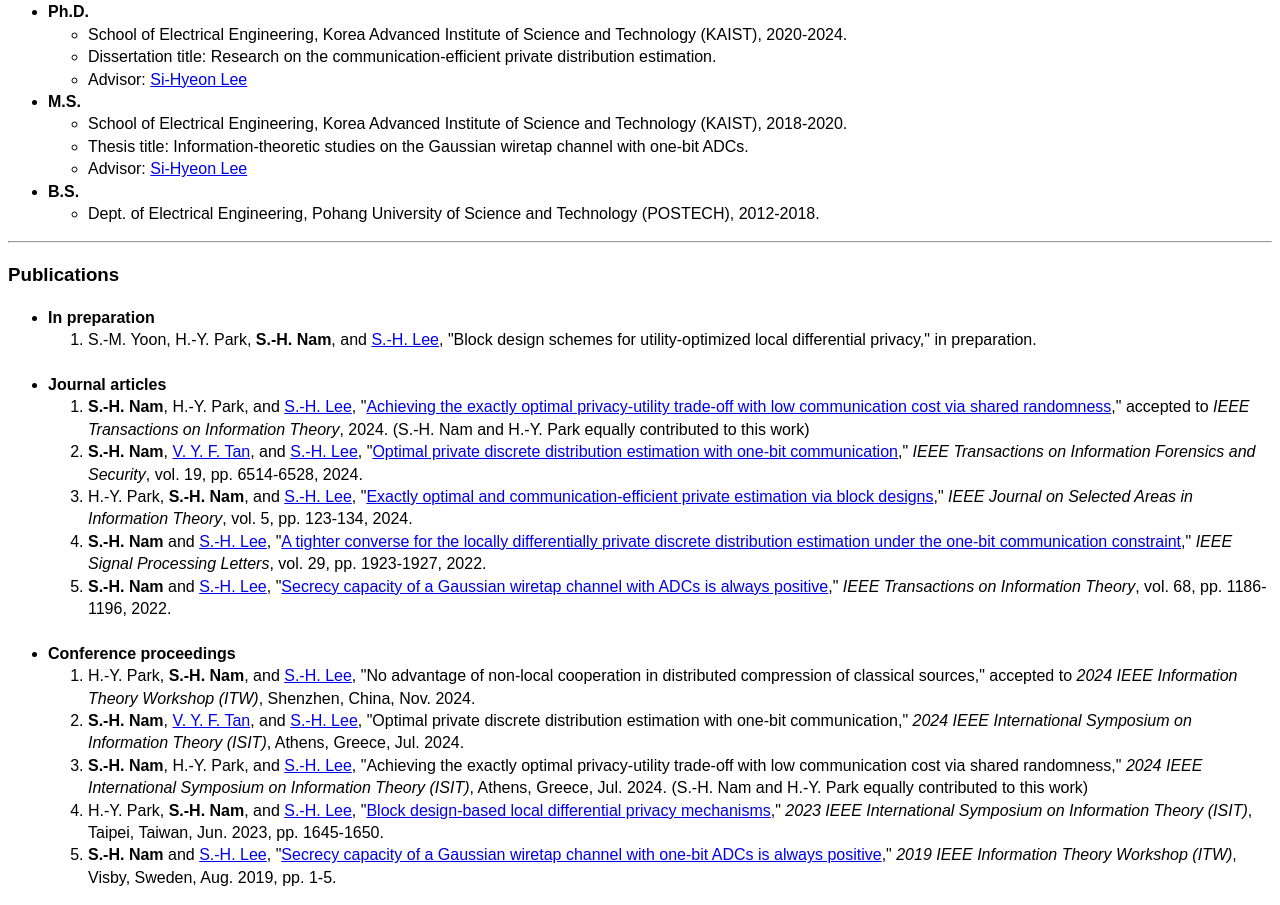
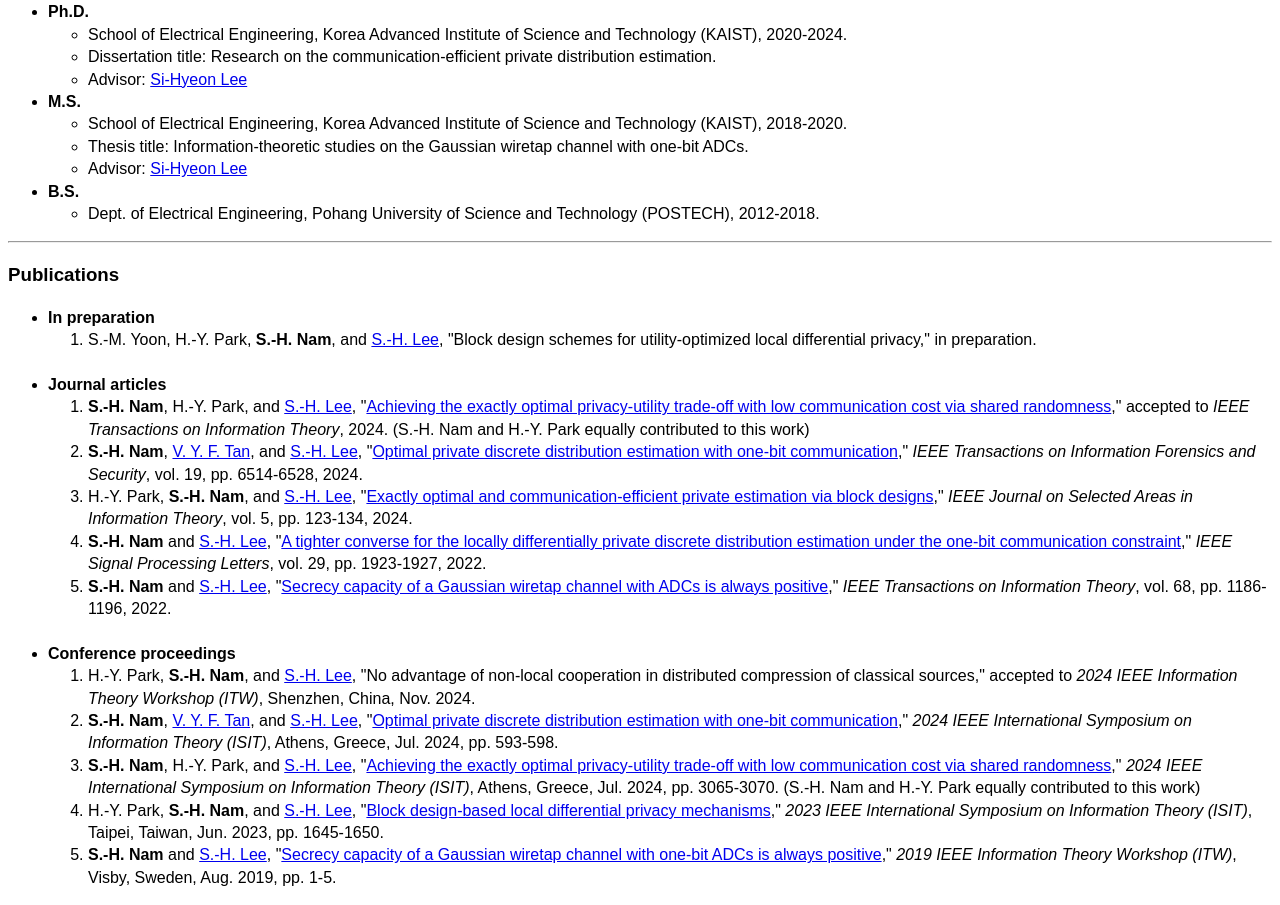
Before and after one commit to s-h-nam/webpage, a plain HTML site: page index.html in a window 1280 px wide. Shown: the part 766-1671 px from the top of the page. Drawn offline with nearby package versions, Linux system fonts and the light colour scheme.

Commit message:
update ISIT 2024 href

```diff
--- a/index.html
+++ b/index.html
@@ -101,8 +101,8 @@
         <li> <b>Conference proceedings</b> </li>
         <ol>
             <li> H.-Y. Park, <b>S.-H. Nam</b>, and <a href="https://sites.google.com/view/kaist-infolab/team/professor?authuser=0">S.-H. Lee</a>, "No advantage of non-local cooperation in distributed compression of classical sources," accepted to <i>2024 IEEE Information Theory Workshop (ITW)</i>, Shenzhen, China, Nov. 2024.</li>
-            <li><b>S.-H. Nam</b>, <a href="https://vyftan.github.io">V. Y. F. Tan</a>, and <a href="https://sites.google.com/view/kaist-infolab/team/professor?authuser=0">S.-H. Lee</a>, "Optimal private discrete distribution estimation with one-bit communication," <i>2024 IEEE International Symposium on Information Theory (ISIT)</i>, Athens, Greece, Jul. 2024.</li>
-            <li><b>S.-H. Nam</b>, H.-Y. Park, and <a href="https://sites.google.com/view/kaist-infolab/team/professor?authuser=0">S.-H. Lee</a>, "Achieving the exactly optimal privacy-utility trade-off with low communication cost via shared randomness," <i>2024 IEEE International Symposium on Information Theory (ISIT)</i>, Athens, Greece, Jul. 2024. (S.-H. Nam and H.-Y. Park equally contributed to this work)</li>
+            <li><b>S.-H. Nam</b>, <a href="https://vyftan.github.io">V. Y. F. Tan</a>, and <a href="https://sites.google.com/view/kaist-infolab/team/professor?authuser=0">S.-H. Lee</a>, "<a href="https://ieeexplore.ieee.org/document/10619154">Optimal private discrete distribution estimation with one-bit communication</a>," <i>2024 IEEE International Symposium on Information Theory (ISIT)</i>, Athens, Greece, Jul. 2024, pp. 593-598.</li>
+            <li><b>S.-H. Nam</b>, H.-Y. Park, and <a href="https://sites.google.com/view/kaist-infolab/team/professor?authuser=0">S.-H. Lee</a>, "<a href="https://ieeexplore.ieee.org/document/10619385">Achieving the exactly optimal privacy-utility trade-off with low communication cost via shared randomness</a>," <i>2024 IEEE International Symposium on Information Theory (ISIT)</i>, Athens, Greece, Jul. 2024, pp. 3065-3070. (S.-H. Nam and H.-Y. Park equally contributed to this work)</li>
             <li> H.-Y. Park, <b>S.-H. Nam</b>, and <a href="https://sites.google.com/view/kaist-infolab/team/professor?authuser=0">S.-H. Lee</a>, "<a href="https://ieeexplore.ieee.org/document/10206918">Block design-based local differential privacy mechanisms</a>," <i>2023 IEEE International Symposium on Information Theory (ISIT)</i>, Taipei, Taiwan, Jun. 2023, pp. 1645-1650.</li>
             <li> <b>S.-H. Nam</b> and <a href="https://sites.google.com/view/kaist-infolab/team/professor?authuser=0">S.-H. Lee</a>, "<a href="https://ieeexplore.ieee.org/document/8988965">Secrecy capacity of a Gaussian wiretap channel with one-bit ADCs is always positive</a>," <i>2019 IEEE Information Theory Workshop (ITW)</i>, Visby, Sweden, Aug. 2019, pp. 1-5.</li>
         </ol>
```
